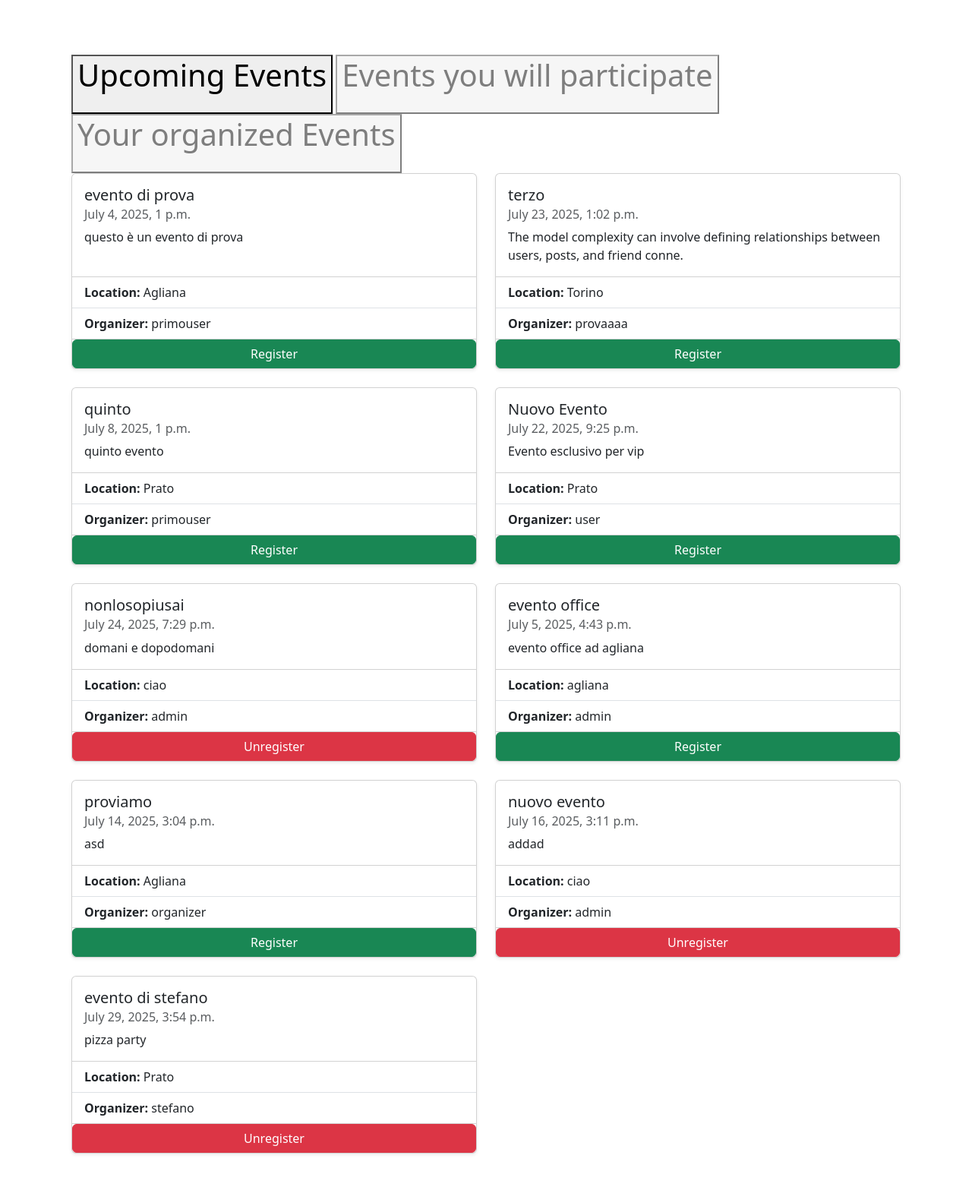
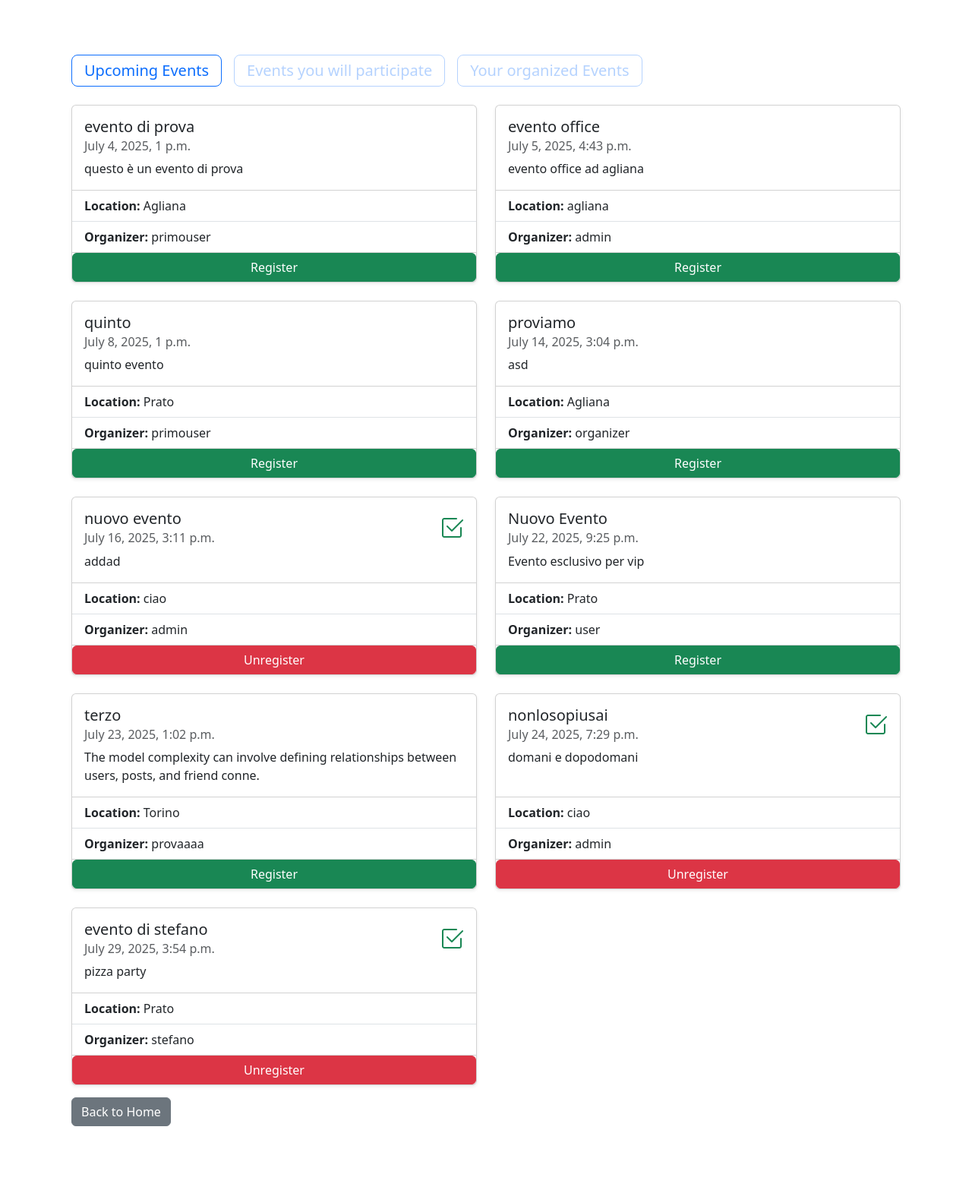
Before and after one commit to stefanomagnolfiunifi/EventManagementSystem, a Django app: page /events/ in a window 1280 px wide. Shown: the part 56-1623 px from the top of the page at 76% size. After the commit the page ends 1539 px from the top, so only its background shows below. Run offline with Django 5.2, Linux system fonts and the light colour scheme; a user stored in the database is signed in; data comes from the database, SQL or seed files in the repository; both versions use the stored data as it was after the commit.

Commit message:
FEAT: improved frontend, changed event list view from function to class

```diff
--- a/events/templates/events/event_list.html
+++ b/events/templates/events/event_list.html
@@ -1,6 +1,6 @@
 {% extends 'base.html' %}
 
-{% block title %}Lista di tutti gli Eventi{% endblock %}
+{% block title %}Event List{% endblock %}
 
 {% block content %}
     {% if messages %}
@@ -13,15 +13,30 @@
     {% endif %}
 
     <div class="container py-5">
-        <button id="upcoming-events-button"><h1 class="mb-4">Upcoming Events</h1></button>
-        <button id="participated-events-button"><h1 class="mb-4">Events you will participate</h1></button>
-        {% if perms.users.can_create_event %}<button id="organized-events-button"><h1 class="mb-4">Your organized Events</h1></button>{%endif %}
+        <div class="mb-4">
+            <div class="d-flex gap-3">
+                <button id="upcoming-events-button" class="btn btn-outline-primary btn-lg text-start fw-normal">
+                    <h1 class="h5 mb-0">Upcoming Events</h1>
+                </button>
+
+                <button id="participated-events-button" class="btn btn-outline-primary btn-lg text-start fw-normal">
+                    <h1 class="h5 mb-0">Events you will participate</h1>
+                </button>
+
+                {% if perms.users.can_create_event %}
+                <button id="organized-events-button" class="btn btn-outline-primary btn-lg text-start fw-normal">
+                    <h1 class="h5 mb-0">Your organized Events</h1>
+                </button>
+                {% endif %}
+            </div>
+        </div>
 
         <div class="row g-4" id="upcoming-events">
             {% for event in events %}
                 <div class="col-12 col-md-6">
                     <div class="card h-100 shadow-sm">
                         <div class="card-body">
+                            {% if event in participated_events %}<i class="bi bi-check2-square position-absolute top-0 end-0 m-3 text-success fs-2"></i>{%endif%}
                             <h5 class="card-title">{{ event.title }}</h5>
                             <h6 class="card-subtitle mb-2 text-muted">{{ event.date }}</h6>
                             <p class="card-text">{{ event.description }}</p>
@@ -49,6 +64,7 @@
                 <div class="col-12 col-md-6">
                     <div class="card h-100 shadow-sm">
                         <div class="card-body">
+                            <i class="bi bi-check2-square position-absolute top-0 end-0 m-3 text-success fs-2"></i>
                             <h5 class="card-title">{{ event.title }}</h5>
                             <h6 class="card-subtitle mb-2 text-muted">{{ event.date }}</h6>
                             <p class="card-text">{{ event.description }}</p>
@@ -108,6 +124,10 @@
             {% endfor %}
         </div>
         {% endif %}
+
+        <div>
+            <a href="{% url 'home' %}" class="btn btn-secondary mt-3">Back to Home</a>
+        </div>
     </div>
 
 
@@ -127,15 +147,15 @@
             function hideAllDivs() {
                 if (upcomingDiv){
                     upcomingDiv.style.display = 'none';
-                    upcomingBtn.style.opacity = '0.5';
+                    upcomingBtn.style.opacity = '0.3';
                 }
                 if (participatedDiv){
                     participatedDiv.style.display = 'none';
-                    participatedBtn.style.opacity = '0.5';
+                    participatedBtn.style.opacity = '0.3';
                 }
                 if (organizedDiv){
                     organizedDiv.style.display = 'none';
-                    organizedBtn.style.opacity = '0.5';
+                    organizedBtn.style.opacity = '0.3';
                 }
             }
 
--- a/events/templates/events/manage_event.html
+++ b/events/templates/events/manage_event.html
@@ -1,6 +1,6 @@
 {% extends 'base.html' %}
 
-{% block title %}Lista di tutti gli Eventi{% endblock %}
+{% block title %}Manage Events{% endblock %}
 
 {% block content %}
     {% if messages %}
@@ -67,7 +67,7 @@
         </div>
 
         <button type="submit" class="btn btn-success">{%if update%} Update {%else%} Create  {%endif%} Event</button>
-        <a href="{% url 'home' %}" class="btn btn-secondary">Cancel</a>
+        <a href="{% url 'home' %}" class="btn btn-secondary">Back to Home</a>
     </form>
 
 {% endblock %}
--- a/events/urls.py
+++ b/events/urls.py
@@ -4,11 +4,10 @@ from . import views
 app_name = 'events'
 
 urlpatterns = [
-    path('', views.event_list, name='event_list'),
+    path('', views.EventListView.as_view(), name='event_list'),
     path('create/', views.create_event, name='create_event'),
     path('<int:event_id>/register/', views.register_to_event, name='register_to_event'),
     path('<int:event_id>/unregister/', views.unregister_from_event, name='unregister_to_event'),
-    #path('<int:event_id>/', views.event_detail, name='event_detail'),
     path('<int:event_id>/update/', views.update_event, name='update_event'),
     path('<int:event_id>/delete/', views.delete_event, name='delete_event'),
 ]
--- a/events/views.py
+++ b/events/views.py
@@ -1,5 +1,7 @@
 from django.shortcuts import render, redirect
 from .models import Event
+from django.views.generic import ListView
+from django.contrib.auth.mixins import LoginRequiredMixin, PermissionRequiredMixin
 from django.contrib.auth.decorators import login_required, permission_required
 
 from django.contrib import messages
@@ -7,15 +9,22 @@ from .forms import EventForm
 
 # Create your views here.
 
-@login_required
-@permission_required('users.can_view_events', raise_exception=True)
-@permission_required('users.can_view_own_registrations', raise_exception=True)
-def event_list(request):
-    events = Event.objects.all()
-    participated_events = events.filter(registrations=request.user)
-    organized_events = events.filter(organizer=request.user)
+class EventListView(LoginRequiredMixin, PermissionRequiredMixin, ListView):
+    model = Event
+    template_name = 'events/event_list.html'
+    context_object_name = 'events'
+    permission_required = ['users.can_view_events', 'users.can_view_own_registrations']
+    ordering = ['date']
 
-    return render(request, 'events/event_list.html', {'events': events, 'participated_events' : participated_events, 'organized_events': organized_events})
+    def get_context_data(self, **kwargs):
+
+        context = super().get_context_data(**kwargs)
+        user = self.request.user
+
+        context['participated_events'] = self.get_queryset().filter(registrations=user)
+        context['organized_events'] = self.get_queryset().filter(organizer=user)
+
+        return context
 
 
 @login_required
--- a/templates/base.html
+++ b/templates/base.html
@@ -5,6 +5,7 @@
     <meta charset="UTF-8">
     <title>{% block title %}Event Manager{% endblock %}</title>
     <link rel="stylesheet" href="https://cdn.jsdelivr.net/npm/bootstrap@5.3.3/dist/css/bootstrap.min.css">
+    <link href="https://cdnjs.cloudflare.com/ajax/libs/bootstrap-icons/1.10.0/font/bootstrap-icons.min.css" rel="stylesheet">
     <script src="https://cdn.jsdelivr.net/npm/bootstrap@5.1.3/dist/js/bootstrap.bundle.min.js"></script>
 </head>
 <body>
--- a/users/views.py
+++ b/users/views.py
@@ -12,7 +12,7 @@ def custom_login_view(request):
         user = authenticate(request, username=username, password=password)
         if user:
             login(request, user)
-            return redirect('events:event_list')
+            return redirect('home') # Redirect to the home page after login
         else:
             return render(request, 'users/login.html', {'error': 'Credenziali errate'})
     return render(request, 'users/login.html')
```
Also changed, not shown: db.sqlite3.
